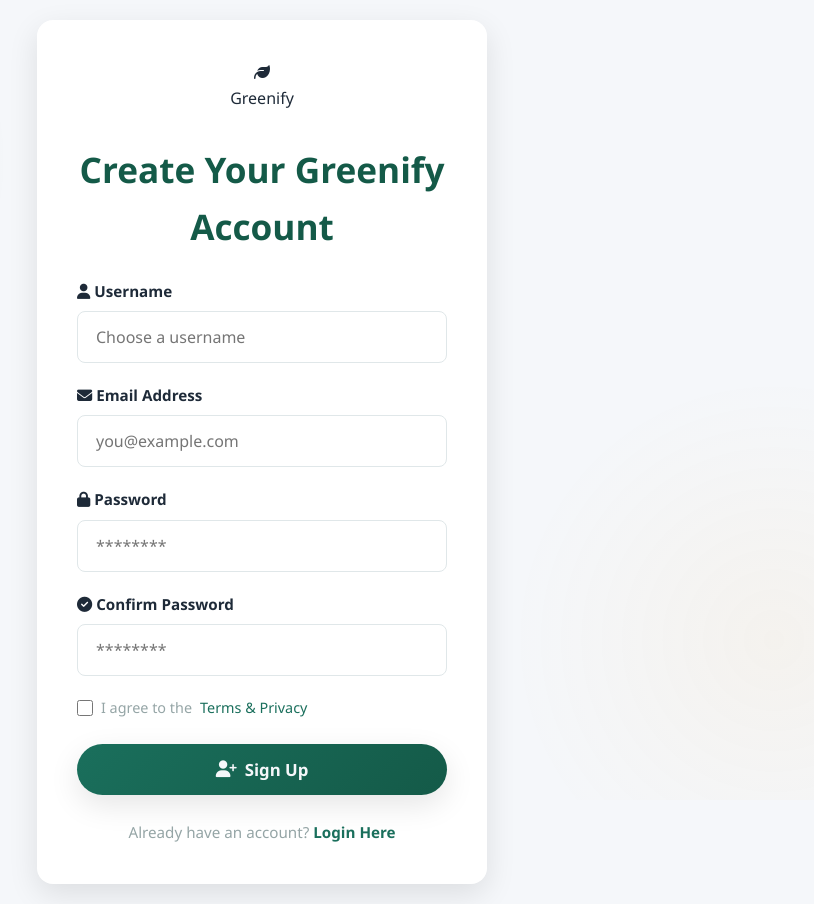
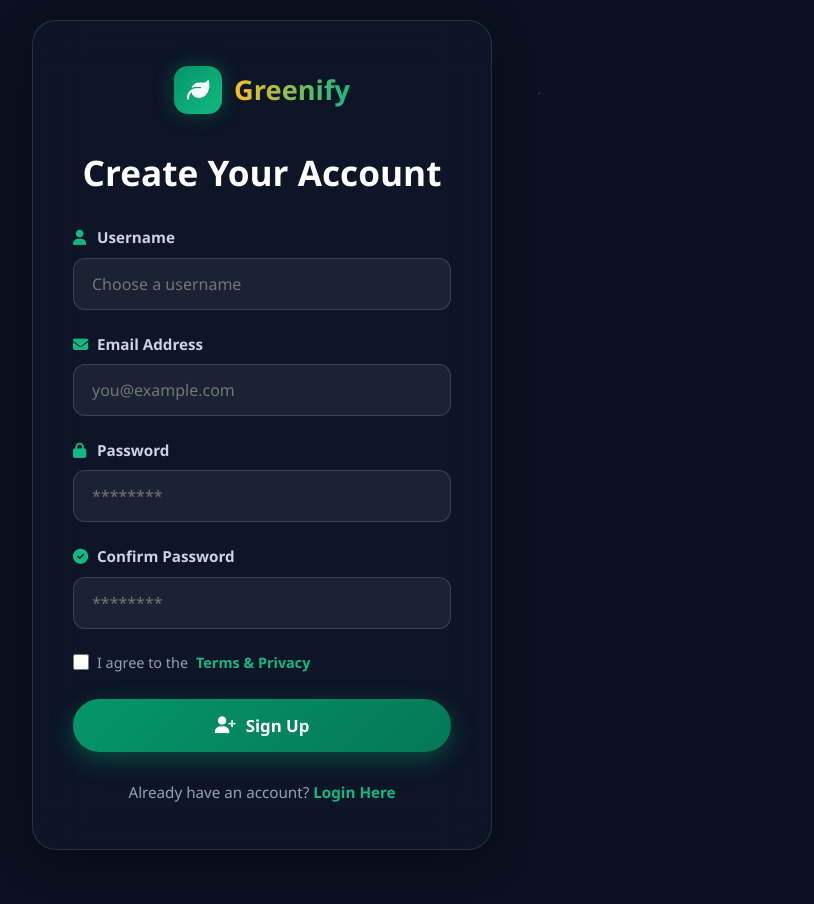
Before and after one commit to grmedia/Greenify-, a plain HTML site: page signup.html in a window 1280 px wide. Shown: the whole page, without its empty margins (378-1192 px from the left). After the commit the page ends 870 px from the top, so only its background shows below. Drawn offline with Linux system fonts and the light colour scheme.

Commit message:
Refactor signup.html for improved structure and styling

```diff
--- a/signup.html
+++ b/signup.html
@@ -1,55 +1,58 @@
 <!DOCTYPE html>
 <html lang="en">
 <head>
-    <meta charset="UTF-8">
-    <meta name="viewport" content="width=device-width, initial-scale=1.0">
+    <meta charset="UTF-8" />
+    <meta name="viewport" content="width=device-width, initial-scale=1.0" />
     <title>Greenify | Sign Up</title>
-    <link rel="stylesheet" href="https://cdnjs.cloudflare.com/ajax/libs/font-awesome/6.4.0/css/all.min.css">
+    <meta name="description" content="Create your Greenify account and start your sustainability journey." />
+    <link rel="icon" type="image/png" href="assets/icons/favicon.png" />
+    <link rel="stylesheet" href="https://cdnjs.cloudflare.com/ajax/libs/font-awesome/6.4.0/css/all.min.css" />
+
     <style>
-        /* ===== VARIABLES (from Greenify CSS) ===== */
+        /* ── Variables (identical to Login) ── */
         :root {
-            --primary: #1a6f5c;
-            --primary-dark: #145a48;
-            --primary-light: #2d8a72;
-            --accent: #f39c12;
-            --accent-dark: #d35400;
-            --light: #f5f7fa;
-            --dark: #1e2a38;
-            --gray: #95a5a6;
-            --light-gray: #e0e7e9;
-            --success: #27ae60;
-            --info: #3498db;
-            --warning: #f1c40f;
-            --danger: #e74c3c;
-            --transition: all 0.4s cubic-bezier(0.25, 0.8, 0.25, 1);
-            --shadow: 0 10px 30px rgba(0, 0, 0, 0.1);
-            --shadow-hover: 0 15px 40px rgba(0, 0, 0, 0.15);
-            --corner-radius: 16px;
-            --section-padding: 100px;
-            --card-radius: 16px;
+            --emerald: #059669;
+            --emerald-dark: #047857;
+            --emerald-light: #10b981;
+            --gold: #f59e0b;
+            --slate-200: #e2e8f2;
+            --slate-300: #cbd5e1;
+            --slate-400: #94a3b8;
+            --slate-500: #64748b;
+            --slate-700: #334155;
+            --slate-800: #1e293b;
+            --slate-900: #0f172a;
+            --glass-bg: rgba(15, 23, 42, 0.7);
+            --glass-border: rgba(255, 255, 255, 0.12);
+            --card-shadow: 0 10px 40px rgba(0, 0, 0, 0.4);
+            --transition: 0.4s cubic-bezier(0.25, 0.8, 0.25, 1);
+            --bounce: 0.5s cubic-bezier(0.34, 1.56, 0.64, 1);
         }
 
+        /* ── Reset & Base ── */
         * {
             margin: 0;
             padding: 0;
             box-sizing: border-box;
-            font-family: 'Segoe UI', Tahoma, Geneva, Verdana, sans-serif;
+            font-family: 'Segoe UI', system-ui, -apple-system, sans-serif;
         }
 
         body {
-            background-color: var(--light);
-            color: var(--dark);
+            background: #0b1120;
+            color: var(--slate-200);
             line-height: 1.6;
             overflow-x: hidden;
-            position: relative;
             min-height: 100vh;
             display: flex;
             flex-direction: column;
-            align-items: center; /* Center content vertically and horizontally */
+            align-items: center;
             justify-content: center;
-            padding: 20px; /* Padding around the content on small screens */
+            padding: 20px;
+            position: relative;
+            -webkit-font-smoothing: antialiased;
         }
 
+        /* ── Animated starfield background (CSS only) ── */
         body::before {
             content: "";
             position: fixed;
@@ -58,227 +61,281 @@
             width: 100%;
             height: 100%;
             background:
-                radial-gradient(circle at 10% 20%, rgba(26, 111, 92, 0.05) 0%, transparent 20%),
-                radial-gradient(circle at 90% 80%, rgba(243, 156, 18, 0.05) 0%, transparent 20%);
-            z-index: -1;
+                radial-gradient(1px 1px at 10% 15%, rgba(255, 255, 255, 0.6), transparent),
+                radial-gradient(1px 1px at 25% 35%, rgba(255, 255, 255, 0.5), transparent),
+                radial-gradient(1px 1px at 40% 10%, rgba(255, 255, 255, 0.4), transparent),
+                radial-gradient(2px 2px at 60% 20%, rgba(16, 185, 129, 0.3), transparent),
+                radial-gradient(1px 1px at 75% 45%, rgba(255, 255, 255, 0.5), transparent),
+                radial-gradient(2px 2px at 85% 70%, rgba(245, 158, 11, 0.2), transparent),
+                radial-gradient(1px 1px at 15% 80%, rgba(255, 255, 255, 0.4), transparent),
+                radial-gradient(2px 2px at 50% 60%, rgba(16, 185, 129, 0.3), transparent),
+                radial-gradient(1px 1px at 30% 90%, rgba(255, 255, 255, 0.3), transparent),
+                radial-gradient(2px 2px at 70% 30%, rgba(255, 255, 255, 0.5), transparent),
+                radial-gradient(2px 2px at 90% 55%, rgba(16, 185, 129, 0.25), transparent);
+            background-size: 200% 200%;
+            animation: starMove 60s linear infinite;
+            z-index: 0;
             pointer-events: none;
         }
 
-        .container {
-            max-width: 1400px;
-            margin: 0 auto;
-            padding: 0 30px;
+        @keyframes starMove {
+            0% {
+                background-position: 0% 0%;
+            }
+            100% {
+                background-position: 100% 100%;
+            }
         }
 
-        .btn {
-            display: inline-flex;
+        /* ── Glass card ── */
+        .auth-card {
+            background: var(--glass-bg);
+            backdrop-filter: blur(25px);
+            -webkit-backdrop-filter: blur(25px);
+            border: 1px solid var(--glass-border);
+            border-radius: 24px;
+            padding: 45px 40px;
+            width: 100%;
+            max-width: 460px;
+            text-align: center;
+            box-shadow: var(--card-shadow);
+            animation: fadeUp 0.8s ease forwards;
+            position: relative;
+            z-index: 1;
+        }
+
+        @keyframes fadeUp {
+            from {
+                opacity: 0;
+                transform: translateY(40px);
+            }
+            to {
+                opacity: 1;
+                transform: translateY(0);
+            }
+        }
+
+        /* ── Logo ── */
+        .logo {
+            display: flex;
             align-items: center;
             justify-content: center;
-            padding: 14px 32px;
-            border-radius: 50px;
-            font-weight: 600;
-            cursor: pointer;
-            transition: var(--transition);
-            border: none;
-            font-size: 1.05rem;
-            text-align: center;
-            text-decoration: none;
-            gap: 8px;
-        }
-
-        .btn-outline {
-            background: transparent;
-            border: 2px solid var(--primary);
-            color: var(--primary);
-        }
-
-        .btn-primary {
-            background: linear-gradient(135deg, var(--primary), var(--primary-dark));
-            color: var(--light);
-            box-shadow: var(--shadow);
-            font-weight: 700;
-            width: 100%; /* Make button full width */
-        }
-
-        .btn:hover {
-            transform: translateY(-5px);
-            box-shadow: var(--shadow-hover);
-        }
-
-        .btn-outline:hover {
-            background: rgba(26, 111, 92, 0.1);
-        }
-
-        /* --- Form Specific Styles --- */
-        .auth-card {
-            background: white;
-            border-radius: var(--corner-radius);
-            box-shadow: var(--shadow);
-            padding: 40px;
-            width: 100%;
-            max-width: 450px; /* Max width for the login/signup card */
-            text-align: center;
-            animation: fadeIn 0.8s ease-out forwards;
-        }
-
-        .auth-card .logo {
-            justify-content: center; /* Center the logo within the card */
+            gap: 12px;
             margin-bottom: 30px;
         }
 
-        .auth-card h2 {
+        .logo-img {
+            width: 48px;
+            height: 48px;
+            background: linear-gradient(135deg, var(--emerald), var(--emerald-light));
+            border-radius: 14px;
+            display: flex;
+            align-items: center;
+            justify-content: center;
+            box-shadow: 0 0 20px rgba(5, 150, 105, 0.4);
+            transition: var(--bounce);
+        }
+
+        .logo-img i {
+            font-size: 1.4rem;
+            color: white;
+        }
+
+        .logo-text {
+            font-size: 1.7rem;
+            font-weight: 800;
+            background: linear-gradient(to right, #fbbf24, #10b981);
+            -webkit-background-clip: text;
+            background-clip: text;
+            -webkit-text-fill-color: transparent;
+        }
+
+        /* ── Heading ── */
+        h2 {
             font-size: 2.2rem;
-            color: var(--primary-dark);
+            color: white;
             margin-bottom: 25px;
             font-weight: 700;
         }
 
+        /* ── Form ── */
         .form-group {
-            margin-bottom: 20px;
-            text-align: left; /* Align labels/inputs to the left */
+            margin-bottom: 22px;
+            text-align: left;
         }
 
         .form-group label {
             display: block;
             margin-bottom: 8px;
             font-weight: 600;
-            color: var(--dark);
+            color: var(--slate-300);
             font-size: 0.95rem;
+        }
+
+        .form-group label i {
+            width: 20px;
+            color: var(--emerald-light);
         }
 
         .form-group input {
             width: 100%;
             padding: 14px 18px;
-            border: 1px solid var(--light-gray);
-            border-radius: 8px;
+            background: rgba(255, 255, 255, 0.06);
+            border: 1px solid rgba(255, 255, 255, 0.15);
+            border-radius: 12px;
             font-size: 1rem;
-            color: var(--dark);
-            transition: border-color var(--transition), box-shadow var(--transition);
+            color: var(--slate-200);
+            transition: var(--transition);
+            outline: none;
         }
 
         .form-group input:focus {
-            border-color: var(--primary);
-            box-shadow: 0 0 0 3px rgba(26, 111, 92, 0.1); /* Light focus ring */
-            outline: none;
+            border-color: var(--emerald-light);
+            box-shadow: 0 0 0 3px rgba(5, 150, 105, 0.25);
         }
 
+        /* ── Form options ── */
         .form-options {
             display: flex;
             justify-content: space-between;
             align-items: center;
             margin-bottom: 25px;
             font-size: 0.9rem;
-            color: var(--gray);
+            color: var(--slate-400);
         }
 
-        .form-options .checkbox-group {
+        .checkbox-group {
             display: flex;
             align-items: center;
             gap: 8px;
             cursor: pointer;
         }
 
-        .form-options .checkbox-group input[type="checkbox"] {
+        .checkbox-group input[type="checkbox"] {
             width: 16px;
             height: 16px;
-            accent-color: var(--primary); /* Styles the checkbox */
+            accent-color: var(--emerald);
         }
 
-        .form-options a {
-            color: var(--primary);
-            text-decoration: none;
-            transition: var(--transition);
-        }
-
-        .form-options a:hover {
-            color: var(--accent);
-            text-decoration: underline;
-        }
-
-        .text-center {
-            margin-top: 25px;
-            font-size: 0.95rem;
-            color: var(--gray);
-        }
-
-        .text-center a {
-            color: var(--primary);
+        .checkbox-group a {
+            color: var(--emerald-light);
             text-decoration: none;
             font-weight: 600;
             transition: var(--transition);
         }
 
-        .text-center a:hover {
-            color: var(--accent);
+        .checkbox-group a:hover {
+            color: var(--gold);
             text-decoration: underline;
         }
 
-        /* Responsive Adjustments */
+        /* ── Primary button ── */
+        .btn-primary {
+            display: inline-flex;
+            align-items: center;
+            justify-content: center;
+            gap: 10px;
+            padding: 15px 34px;
+            border-radius: 50px;
+            font-weight: 700;
+            font-size: 1.05rem;
+            cursor: pointer;
+            border: none;
+            transition: var(--bounce);
+            background: linear-gradient(135deg, var(--emerald), var(--emerald-dark));
+            color: white;
+            box-shadow: 0 8px 25px rgba(5, 150, 105, 0.4);
+            width: 100%;
+        }
+
+        .btn-primary:hover {
+            transform: translateY(-4px);
+            box-shadow: 0 14px 35px rgba(5, 150, 105, 0.6);
+        }
+
+        /* ── Footer text ── */
+        .text-center {
+            margin-top: 28px;
+            font-size: 0.95rem;
+            color: var(--slate-400);
+        }
+
+        .text-center a {
+            color: var(--emerald-light);
+            text-decoration: none;
+            font-weight: 700;
+            transition: var(--transition);
+        }
+
+        .text-center a:hover {
+            color: var(--gold);
+            text-decoration: underline;
+        }
+
+        /* ── Responsive ── */
         @media (max-width: 500px) {
             .auth-card {
                 padding: 30px 20px;
-                margin: 0 10px; /* Smaller margin on very small screens */
             }
-            .auth-card h2 {
+            h2 {
                 font-size: 1.8rem;
-            }
-            .btn {
-                padding: 12px 25px;
-                font-size: 1rem;
             }
             .form-options {
                 flex-direction: column;
-                gap: 15px;
+                gap: 12px;
                 align-items: flex-start;
             }
-        }
-
-        /* Animations */
-        @keyframes fadeIn {
-            from { opacity: 0; transform: translateY(20px); }
-            to { opacity: 1; transform: translateY(0); }
         }
     </style>
 </head>
 <body>
+
     <div class="auth-card">
+        <!-- Logo -->
         <div class="logo">
             <div class="logo-img">
                 <i class="fas fa-leaf"></i>
             </div>
-            <div class="logo-text">Green<span>ify</span></div>
+            <div class="logo-text">Greenify</div>
         </div>
 
-        <h2>Create Your Greenify Account</h2>
+        <h2>Create Your Account</h2>
 
         <form action="#" method="POST">
+            <!-- Username -->
             <div class="form-group">
                 <label for="username"><i class="fas fa-user"></i> Username</label>
-                <input type="text" id="username" name="username" placeholder="Choose a username" required>
+                <input type="text" id="username" name="username" placeholder="Choose a username" required />
             </div>
 
+            <!-- Email -->
             <div class="form-group">
                 <label for="email"><i class="fas fa-envelope"></i> Email Address</label>
-                <input type="email" id="email" name="email" placeholder="you@example.com" required>
+                <input type="email" id="email" name="email" placeholder="you@example.com" required />
             </div>
 
+            <!-- Password -->
             <div class="form-group">
                 <label for="password"><i class="fas fa-lock"></i> Password</label>
-                <input type="password" id="password" name="password" placeholder="********" required>
+                <input type="password" id="password" name="password" placeholder="********" required />
             </div>
 
+            <!-- Confirm Password -->
             <div class="form-group">
                 <label for="confirm-password"><i class="fas fa-check-circle"></i> Confirm Password</label>
-                <input type="password" id="confirm-password" name="confirm-password" placeholder="********" required>
+                <input type="password" id="confirm-password" name="confirm-password" placeholder="********" required />
             </div>
 
+            <!-- Terms -->
             <div class="form-options">
                 <label class="checkbox-group">
-                    <input type="checkbox" name="terms-agree" required> I agree to the <a href="#">Terms & Privacy</a>
+                    <input type="checkbox" name="terms-agree" required />
+                    I agree to the <a href="#">Terms &amp; Privacy</a>
                 </label>
             </div>
 
-            <button type="submit" class="btn btn-primary">
+            <!-- Submit -->
+            <button type="submit" class="btn-primary">
                 <i class="fas fa-user-plus"></i> Sign Up
             </button>
         </form>
@@ -287,5 +344,6 @@
             Already have an account? <a href="login.html">Login Here</a>
         </div>
     </div>
+
 </body>
 </html>
```
